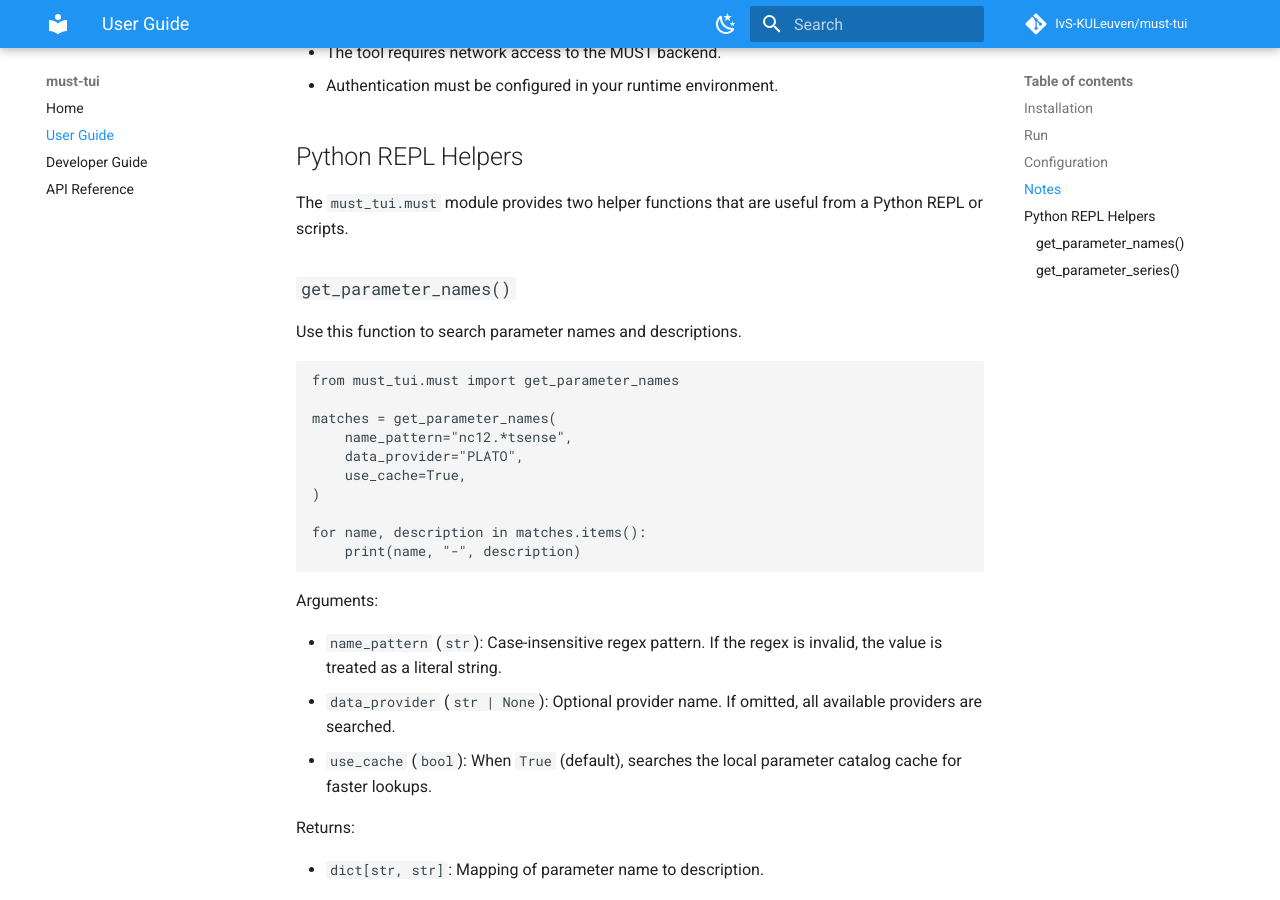
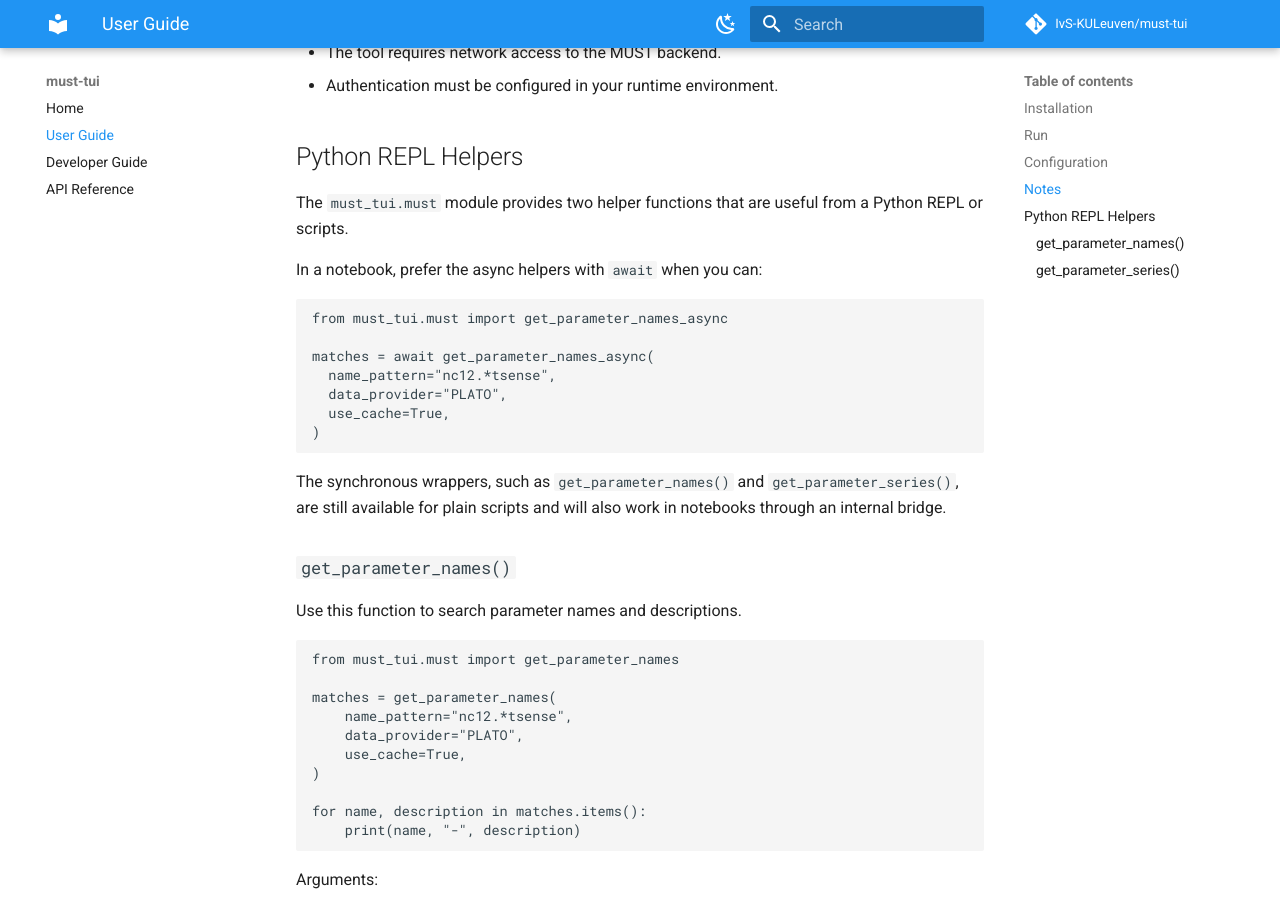
Before and after one commit to IvS-KULeuven/must-tui, an MkDocs documentation site: the page built from docs/user.md, in a window 1280 px wide and 900 px high, scrolled down 1336 px. Built offline with MkDocs 1.6.1 and Material for MkDocs 9.7.7, drawn with Linux system fonts in a browser that asks for light colours; comment, search, counter and statistics services are not loaded.

Commit message:
docs: update user guide to include async helper usage in notebooks

````diff
--- a/docs/user.md
+++ b/docs/user.md
@@ -63,6 +63,22 @@ must-tui
 The `must_tui.must` module provides two helper functions that are
 useful from a Python REPL or scripts.
 
+In a notebook, prefer the async helpers with `await` when you can:
+
+```python
+from must_tui.must import get_parameter_names_async
+
+matches = await get_parameter_names_async(
+  name_pattern="nc12.*tsense",
+  data_provider="PLATO",
+  use_cache=True,
+)
+```
+
+The synchronous wrappers, such as `get_parameter_names()` and
+`get_parameter_series()`, are still available for plain scripts and will also
+work in notebooks through an internal bridge.
+
 ### `get_parameter_names()`
 
 Use this function to search parameter names and descriptions.
````
